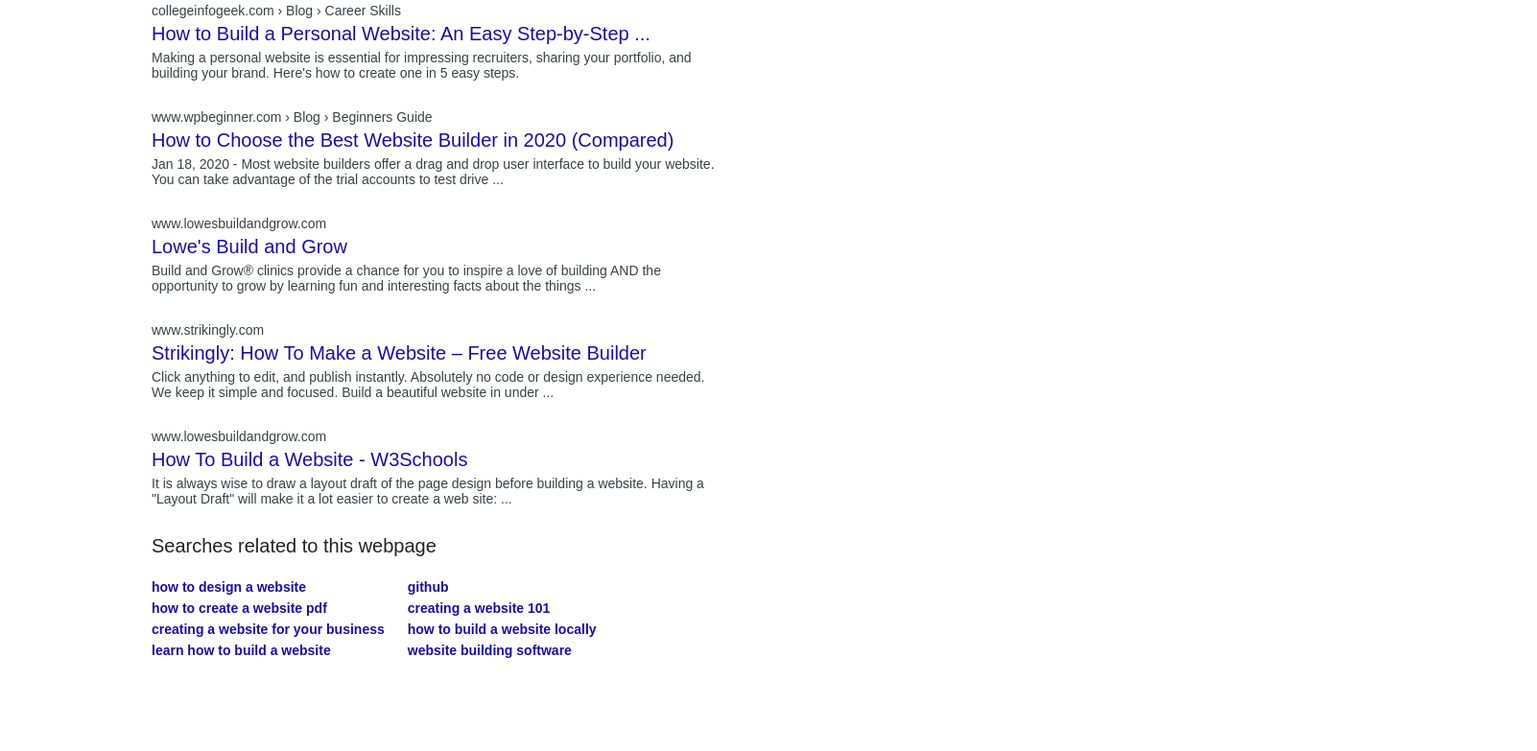
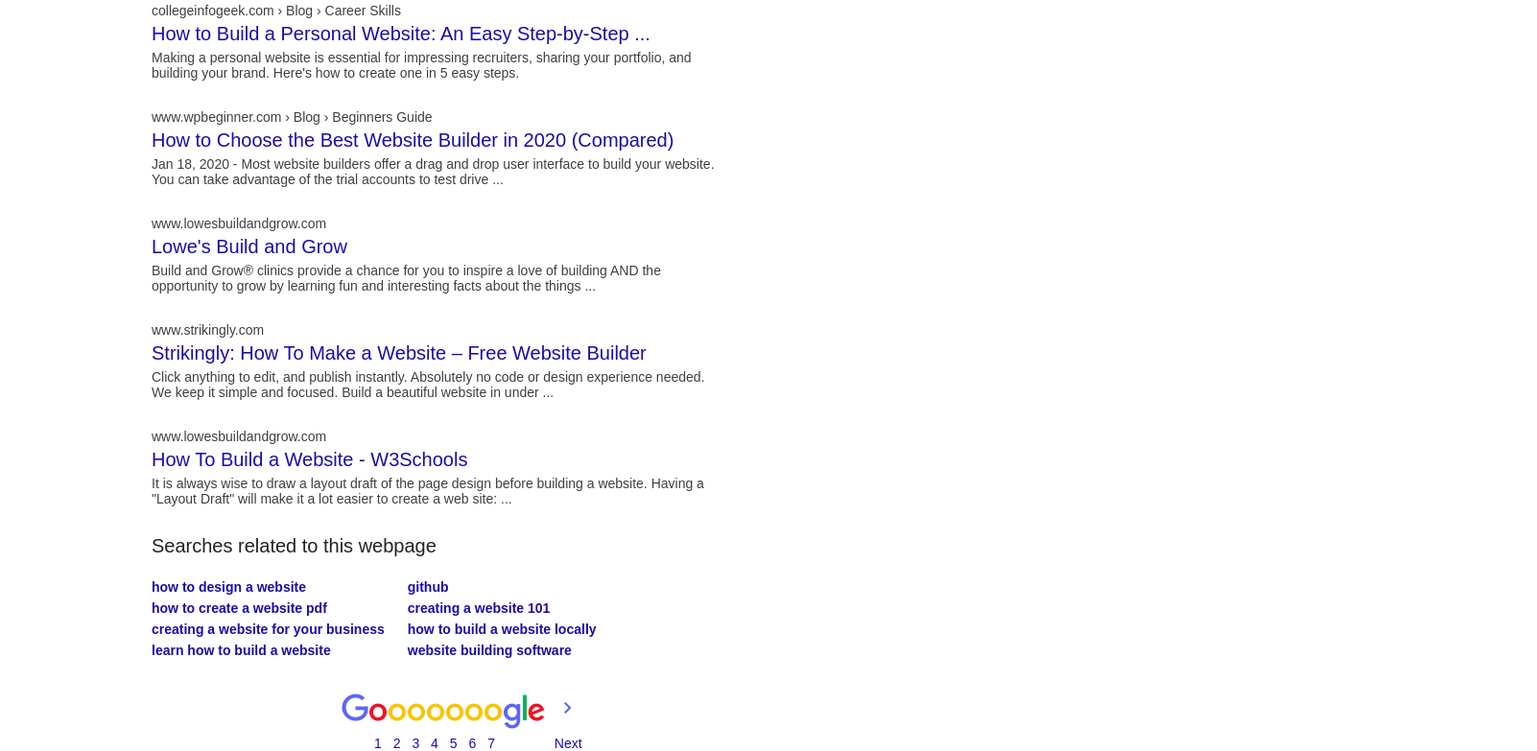
Before and after one commit to stefank-29/google-search-page, a plain HTML site: page index.html in a window 1280 px wide. Shown: the part 1676-2459 px from the top of the page at 96% size, 1602 px wide, since content can reach past the window. Before the commit the page ends 2395 px from the top, so only its background shows below. Drawn offline with Linux system fonts and the light colour scheme.

Commit message:
Done with google pages bar

```diff
--- a/index.html
+++ b/index.html
@@ -5,6 +5,7 @@
         <meta charset="UTF-8">
         <link href="style.css" rel="stylesheet" type="text/css" >
         <link rel="stylesheet" href="https://cdnjs.cloudflare.com/ajax/libs/font-awesome/4.7.0/css/font-awesome.min.css">
+        <link rel="shortcut icon" href="images/google-favicon.png">
         <title>Google</title>
      </head>
    <body>
@@ -217,9 +218,19 @@
                     <a href="#">website building software   </a>
                 </div>
 
-
-
-
+            </div>
+            <div class="gglpages">
+                <img src="images/google-long.png" alt="long google logo with multiple o">
+                <div class="links">
+                    <a href="#">1</a>
+                    <a href="#">2</a>
+                    <a href="#">3</a>
+                    <a href="#">4</a>
+                    <a href="#">5</a>
+                    <a href="#">6</a>
+                    <a href="#">7</a>
+                    <a id="next" href="#">Next</a>
+                </div>
             </div>
 
 
--- a/style.css
+++ b/style.css
@@ -51,7 +51,7 @@
      border: 0;
      font-size: 16px;
      flex: 1;
-     padding: 15px 15px;
+     padding: 7px 7px;
      border-right: 1px solid #bdbdbd;
 
 
@@ -247,3 +247,35 @@
 .related a:visited{
    color: #609;
 }
+
+/*--------google pages------------*/
+
+.gglpages{
+    display: block;
+    position: relative;
+    left: 330px;
+}
+.gglpages .links{
+    display: block;
+    position: absolute;
+    left: 52px;
+    font-size: 14px;
+    font-family: Arial, sans-serif;
+
+}
+.links a{
+    color: #1a0dab;
+    text-decoration: none;
+    margin-right: 8px;
+
+}
+.links a:hover{
+    text-decoration: underline;
+}
+.links a:active{
+    color: #660099;
+}
+
+#next{
+    margin-left: 50px;
+}
```
Also changed, not shown: images/google-favicon.png (added), images/google-long.png (added).
